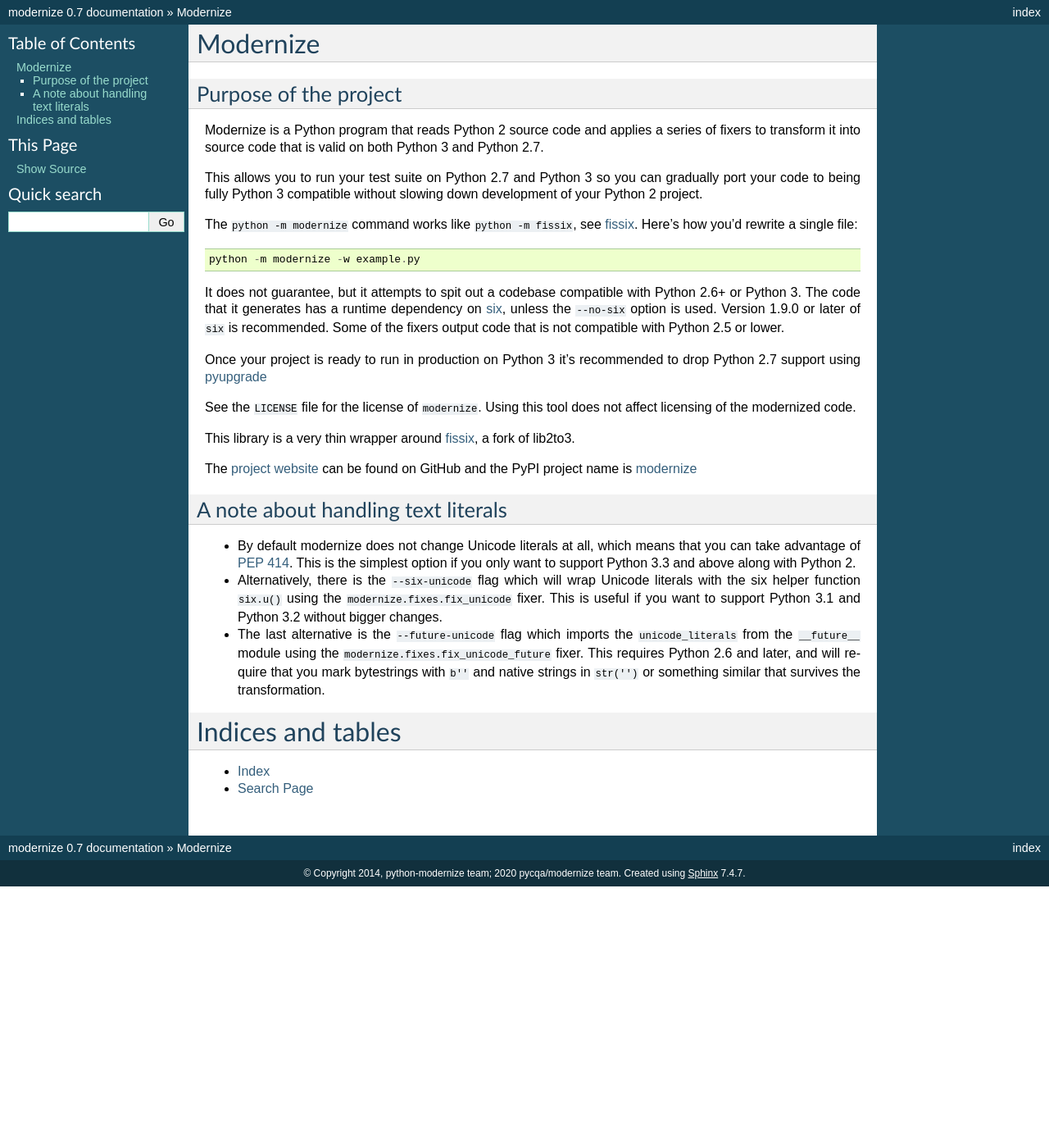
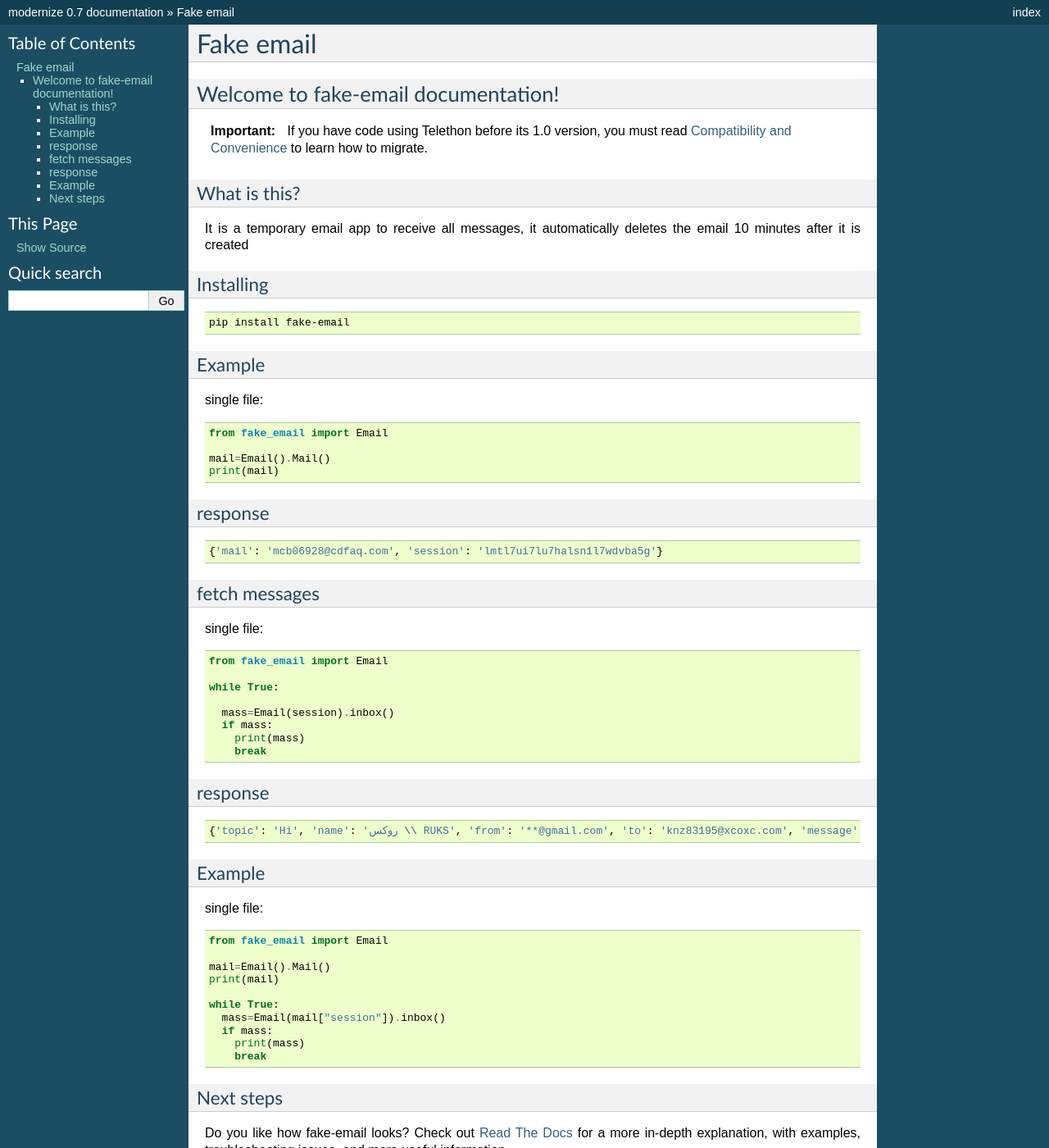
Before and after one commit to mudiv/fake-email, a Sphinx documentation site: the page built from docs/index.rst, in a window 1280 px wide and 1400 px high. Shown: the whole window at 82% size. Built offline with Sphinx 7.4.7, drawn with Linux system fonts in a browser that asks for light colours; some of the changed text lies outside the part shown.

Commit message:
Update index.rst

```diff
--- a/docs/index.rst
+++ b/docs/index.rst
@@ -1,6 +1,6 @@
 :tocdepth: 3
 
-Modernize
+Fake email
 /////////
 
 .. toctree::
@@ -9,72 +9,91 @@
 
 
 
-Purpose of the project
-======================
+Welcome to fake-email documentation!
+========
 
-Modernize is a Python program that reads Python 2 source code
-and applies a series of fixers to transform it into source code
-that is valid on both Python 3 and Python 2.7.
+.. important::
 
-This allows you to run your test suite on Python 2.7 and Python 3
-so you can gradually port your code to being fully Python 3
-compatible without slowing down development of your Python 2
-project.
+    If you have code using Telethon before its 1.0 version, you must
+    read `Compatibility and Convenience`_ to learn how to migrate.
 
-The ``python -m modernize`` command works like
-``python -m fissix``, see `fissix <https://github.com/jreese/fissix>`_.
-Here's how you'd rewrite a
+What is this?
+-------------
+
+It is a temporary email app to receive all messages, it automatically deletes the email 10 minutes after it is created
+
+Installing
+----------
+
+.. code-block:: sh
+
+  pip install fake-email
+
+
+Example
+-----------
+
 single file::
 
-    python -m modernize -w example.py
+    from fake_email import Email
 
-It does not guarantee, but it attempts to spit out a codebase compatible
-with Python 2.6+ or Python 3. The code that it generates has a runtime
-dependency on `six <https://pypi.python.org/pypi/six>`_, unless the
-``--no-six`` option is used. Version 1.9.0 or later of ``six`` is
-recommended. Some of the fixers output code that is not compatible with
-Python 2.5 or lower.
-
-Once your project is ready to run in production on Python 3 it's
-recommended to drop Python 2.7 support using
-`pyupgrade <https://pypi.org/project/pyupgrade/>`_
-
-See the ``LICENSE`` file for the license of ``modernize``.
-Using this tool does not affect licensing of the modernized code.
-
-This library is a very thin wrapper around `fissix
-<https://github.com/jreese/fissix>`_, a fork of lib2to3.
-
-The `project website`_ can be found on GitHub and the PyPI project name is
-modernize_
-
-A note about handling text literals
-===================================
-
-.. TODO Explain what a "native string" is if it is going to be referenced
-
-- By default modernize does not change Unicode literals at all, which means that
-  you can take advantage of
-  `PEP 414 <https://www.python.org/dev/peps/pep-0414/>`_.
-  This is the simplest option if you only want to support Python 3.3 and above
-  along with Python 2.
-- Alternatively, there is the ``--six-unicode`` flag which will wrap Unicode
-  literals with the six helper function ``six.u()`` using the
-  ``modernize.fixes.fix_unicode`` fixer. This is useful if you want
-  to support Python 3.1 and Python 3.2 without bigger changes.
-- The last alternative is the ``--future-unicode`` flag which
-  imports the ``unicode_literals`` from the ``__future__`` module using the
-  ``modernize.fixes.fix_unicode_future`` fixer.
-  This requires Python 2.6 and later, and will require that you
-  mark bytestrings with ``b''`` and native strings in ``str('')``
-  or something similar that survives the transformation.
-
-Indices and tables
-//////////////////
-
-* :ref:`genindex`
-* :ref:`search`
+    mail=Email().Mail()
+    print(mail)
 
 
-.. _modernize: https://pypi.python.org/pypi/modernize
-.. _project website: https://github.com/pycqa/modernize
+response
+-----------
+.. code-block:: python
+
+
+    {'mail': 'mcb06928@cdfaq.com', 'session': 'lmtl7ui7lu7halsn1l7wdvba5g'}
+
+fetch messages
+-----------
+
+single file::
+
+
+    from fake_email import Email
+
+    while True:
+
+      mass=Email(session).inbox()
+      if mass:
+        print(mass)
+	break
+response
+-----------
+.. code-block:: python
+
+    {'topic': 'Hi', 'name': 'روكس \\ RUKS', 'from': '**@gmail.com', 'to': 'knz83195@xcoxc.com', 'message': "Hi bro ,I'm muntazir", 'datetime': ['datetime']}
+
+Example
+-----------
+
+single file::
+
+    from fake_email import Email
+
+    mail=Email().Mail()
+    print(mail)
+
+    while True:
+      mass=Email(mail["session"]).inbox()
+      if mass:
+	print(mass)
+	break
+
+
+Next steps
+----------
+
+Do you like how fake-email looks? Check out `Read The Docs`_ for a more
+in-depth explanation, with examples, troubleshooting issues, and more
+useful information.
+
+.. _asyncio: https://t.me/DIBIBl
+.. _MTProto: https://t.me/DIBIBl
+.. _Telegram: https://t.me/DIBIBl
+.. _Compatibility and Convenience: https://t.me/DIBIBl
+.. _Read The Docs: https://t.me/DIBIBl
```
